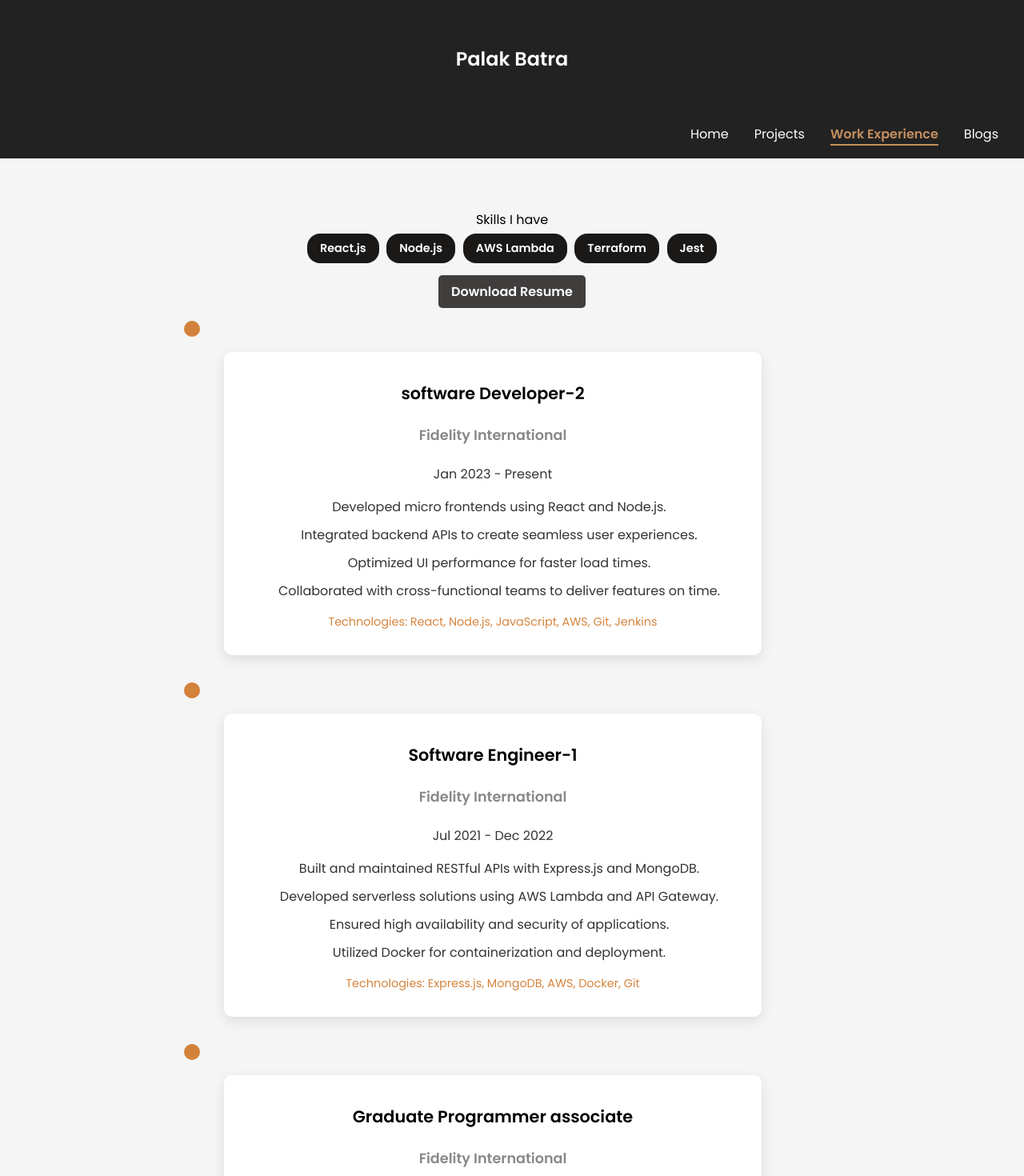
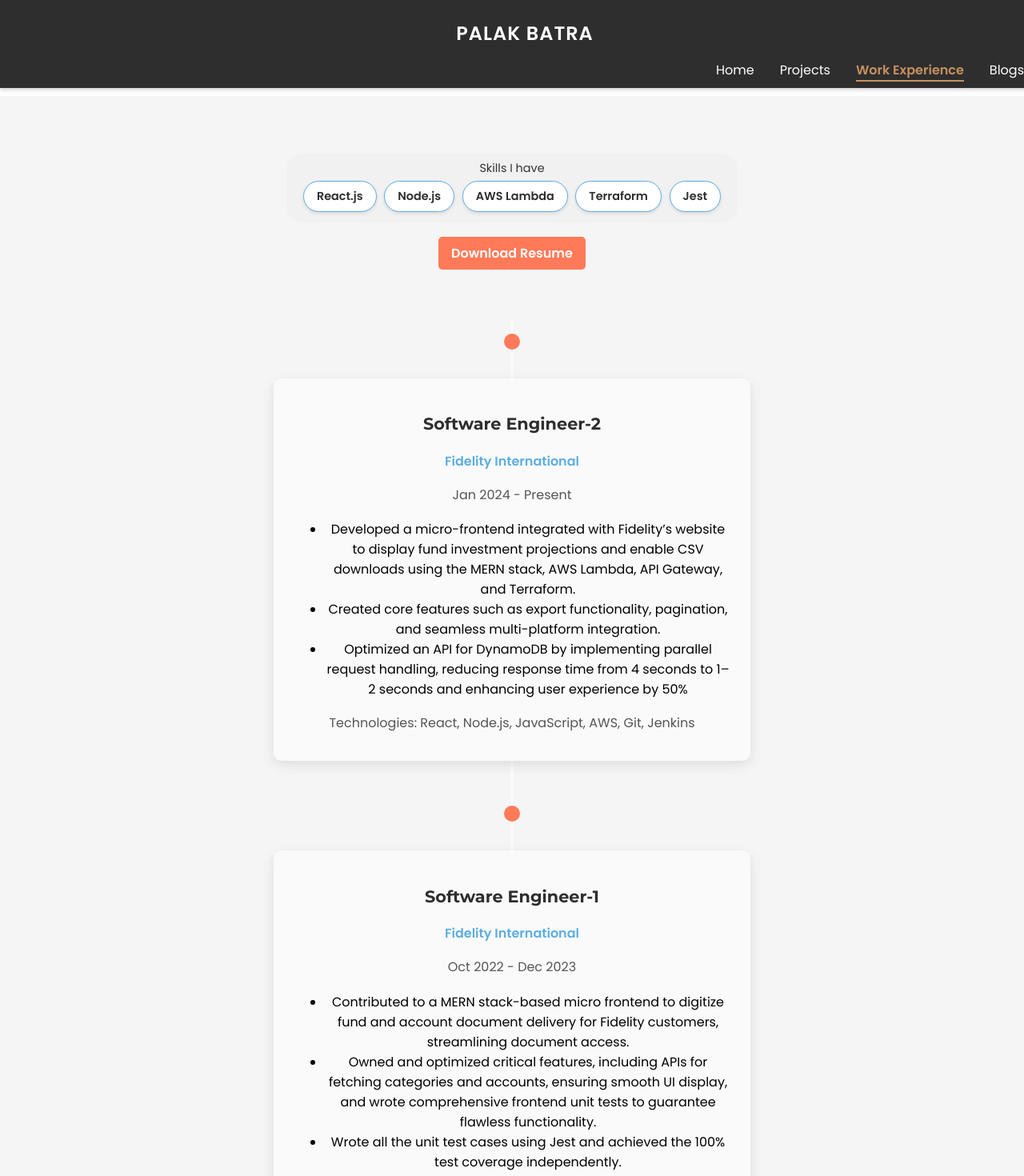
Before and after one commit to palakbatra1999/PalakBatraPortfolio, a React (Create React App) app: page /Workexperience in a window 1280 px wide. Shown: the top 1470 px of the page at 80% size. Built offline with nearby package versions, Linux system fonts and the light colour scheme.

Commit message:
new commit

```diff
--- a/src/Components/BlogBody.jsx
+++ b/src/Components/BlogBody.jsx
@@ -5,6 +5,11 @@ import '../style/style.css';
 const BlogBody = () => {
   return (
    <>
+    <header class="headers">
+
+        <img class="img" src="/img/Blog-cover.svg" />
+    </header>
+    <br />
     <section class=" section ow container container-center">
         <h1>How to deploy your MERN project for free using Render.</h1>
         <p>
--- a/src/Components/Body.jsx
+++ b/src/Components/Body.jsx
@@ -4,7 +4,7 @@ import '../style/style.css';
 const Body = () => {
   return (
     <>
-    <section class="section container container-center">
+    <section class="section container container-center about-me">
         <h1>About me : </h1>
         <p>
             I'm a 2021 B-Tech graduate, currently working in Fidelity International as <b>Sofware Engineer-2 </b> and an <b><a href="https://www.credly.com/badges/b259c09e-8575-44a0-a4a9-34e161522130?source=linked_in_profile">AWS certified cloud practitioner.</a></b>
--- a/src/Components/Footer.jsx
+++ b/src/Components/Footer.jsx
@@ -5,7 +5,7 @@ const Footer = () => {
   return (
     <>
     <footer class="footer">
-        <div class="footer-header">Get in Touch</div>
+    <p>© 2024 Palak Batra. All Rights Reserved.</p>
         <ul class="social-links ">
             <li class="list-item-inline">
                 <a class="link" href="https://github.com/palakbatra1999">
--- a/src/Components/Header.jsx
+++ b/src/Components/Header.jsx
@@ -5,7 +5,7 @@ import "../style/style.css";
 const Header = () => {
   return (
     <>
-      <header class="intro ">
+      <header class="intro">
         <div class="intro-text">
           <h1 class="intro-heading">
             Hi!
--- a/src/Components/ProjectsBody.jsx
+++ b/src/Components/ProjectsBody.jsx
@@ -4,6 +4,11 @@ import '../style/style.css';
 const ProjectsBody = () => {
   return (
     <>
+
+<header class="headers">
+        <img alt="" class="img" src="/img/code.svg" />
+        <img alt="" class="img" src="/img/static_assets_rpm6.svg" />
+    </header>
 
 <section class=" section container ow container-center">
         <h1>Expense Manager</h1>
--- a/src/Components/Workex.jsx
+++ b/src/Components/Workex.jsx
@@ -31,8 +31,9 @@ const Workex = () => {
   <Navigation/>
 
   <section id="work-experience" class="work-experience">
-  <div>Skills I have </div>
-  <div>
+
+  <div className="skill-tag">
+  <div >Skills I have </div>
   <div className="tech-chips">
   <span className="chip">React.js</span>
   <span className="chip">Node.js</span>
@@ -60,14 +61,16 @@ const Workex = () => {
     <div class="timeline-item ">
       <div class="timeline-dot"></div>
       <div class="timeline-content section ">
-        <h3>software Developer-2</h3>
+        <h3>Software Engineer-2</h3>
         <h4>Fidelity International</h4>
-        <p class="duration">Jan 2023 - Present</p>
+        <p class="duration">Jan 2024 - Present</p>
         <ul>
-          <li>Developed micro frontends using React and Node.js.</li>
-          <li>Integrated backend APIs to create seamless user experiences.</li>
-          <li>Optimized UI performance for faster load times.</li>
-          <li>Collaborated with cross-functional teams to deliver features on time.</li>
+          <li>Developed a micro-frontend integrated with Fidelity’s website to display fund investment projections and enable
+          CSV downloads using the MERN stack, AWS Lambda, API Gateway, and Terraform.</li>
+          <li> Created core features such as export functionality, pagination, and seamless multi-platform integration.</li>
+          <li>Optimized an API for DynamoDB by implementing parallel request handling, reducing response time from 4
+          seconds to 1–2 seconds and enhancing user experience by 50%</li>
+
         </ul>
         <p class="tech">Technologies: React, Node.js, JavaScript, AWS, Git, Jenkins</p>
       </div>
@@ -79,28 +82,31 @@ const Workex = () => {
       <div class="timeline-content section ">
         <h3>Software Engineer-1</h3>
         <h4>Fidelity International</h4>
-        <p class="duration">Jul 2021 - Dec 2022</p>
+        <p class="duration">Oct 2022 - Dec 2023</p>
         <ul>
-          <li>Built and maintained RESTful APIs with Express.js and MongoDB.</li>
-          <li>Developed serverless solutions using AWS Lambda and API Gateway.</li>
-          <li>Ensured high availability and security of applications.</li>
-          <li>Utilized Docker for containerization and deployment.</li>
+          <li>Contributed to a MERN stack-based micro frontend to digitize fund and account document delivery for Fidelity
+          customers, streamlining document access.</li>
+          <li> Owned and optimized critical features, including APIs for fetching categories and accounts, ensuring smooth UI
+          display, and wrote comprehensive frontend unit tests to guarantee flawless functionality.</li>
+          <li>Wrote all the unit test cases using Jest and achieved the 100% test coverage independently.</li>
         </ul>
-        <p class="tech">Technologies: Express.js, MongoDB, AWS, Docker, Git</p>
+        <p class="tech">Technologies: REact.JS, Node.JS Express.js, MongoDB, AWS, Docker, Git</p>
       </div>
     </div>
 
     <div class="timeline-item">
       <div class="timeline-dot"></div>
       <div class="timeline-content section">
-        <h3>Graduate Programmer associate</h3>
+        <h3>Graduate Programmer Associate</h3>
         <h4>Fidelity International</h4>
         <p class="duration">Jul 2021 - Dec 2022</p>
         <ul>
-          <li>Built and maintained RESTful APIs with Express.js and MongoDB.</li>
-          <li>Developed serverless solutions using AWS Lambda and API Gateway.</li>
-          <li>Ensured high availability and security of applications.</li>
-          <li>Utilized Docker for containerization and deployment.</li>
+            <li> Developed a multithreaded script to automate start/stop of 40 applications, reducing time from 1.5 hours to 5
+            minutes.</li>
+          <li> Developed a Python Django web app to detect discrepancies in Fidelity fund factsheets by comparing data from
+          Fidelity’s and Morningstar’s APIs, automatically flagging inconsistencies using Morningstar’s data.</li>
+          <li>Designed three intuitive screens presenting discrepancies in tabular, pie chart, and diagram formats, enhancing
+          data visualization for business users and significantly reducing manual effort.</li>
         </ul>
         <p class="tech">Technologies: Express.js, MongoDB, AWS, Docker, Git</p>
       </div>
--- a/src/style/style.css
+++ b/src/style/style.css
@@ -1,16 +1,31 @@
 @import url("https://fonts.googleapis.com/css2?family=Montserrat:wght@400;700&family=Poppins:wght@400;600&display=swap");
 
 :root {
-  --primary-color: rgb(34, 34, 34);
-  --off-white-color: rgba(239, 170, 109, 0.795);
+  --primary-color: #2E2E2E;
+  --accent-color: #FF7A59;
+  --highlight-color: #5DADE2;
+  --light-gray: #FAFAFA;
 }
+
 
 html,body {
   font-family: "Poppins", sans-serif;
   height: 100%;
   margin: 0;
   display: flex;
-  flex-direction: column;
+  flex-direction: column;padding-top: 60px;
+}
+
+h1, h2, h3 {
+  font-family: "Montserrat", sans-serif;
+  color: var(--primary-color);
+  font-weight: bold;
+}
+
+p {
+  font-family: "Poppins", sans-serif;
+  color: #555;
+  line-height: 1.8;
 }
 
 .App{
@@ -25,6 +40,11 @@ html,body {
 
 .main-content{
   flex:1;
+}
+
+.headers{
+  text-align: center;
+  margin-top: 10px;
 }
 
 
@@ -91,26 +111,47 @@ button {
   font-weight: bold;
 }
 
-/* navigation */
 .navigation {
   background-color: var(--primary-color);
-  padding: 0.5rem 1rem 0rem;
-  /* display: flex; */
-  /* position: fixed; */
+  padding: 0.5rem 1rem;
+  box-shadow: 0px 2px 5px rgba(0, 0, 0, 0.2);
+  position: fixed; /* Fix the navigation bar at the top */
+  top: 0; /* Position at the very top */
+  left: 0;
+  width: 100%; /* Full-width */
+  z-index: 1000; /* Ensure it's on top of other elements */
+}
+#nav-name {
+  font-family: 'Poppins', sans-serif; /* Choose a clean, modern font */
+  font-size: 1.5rem; /* Slightly smaller font size */
+  font-weight: 600; /* Semi-bold weight */
+  letter-spacing: 1px; /* Spacing between letters */
+  color: var(--accent-color); /* A color that complements the theme */
+  padding: 1rem; /* Add more padding around the text */
+  text-transform: uppercase; /* Optional: Make it all caps */
+
 }
 
-#nav-name {
-  font-size: x-large;
-  font-weight: bold;
-  padding: 3rem 2rem;
+#nav-name:hover{
+  color: var(--accent-color);
+  transform: scale(1.05);
+  transition: all 0.3s ease;
 }
 
 .nav-items {
   text-align: right;
+  margin: 0;
+  padding: 0;
 }
 
 nav a {
   color: white;
+  transition: color 0.3s ease;
+}
+
+nav a:hover {
+  color: var(--accent-color);
+  border-bottom: 2px solid var(--accent-color);
 }
 
 .link-active {
@@ -123,7 +164,28 @@ nav a {
 .header {
   margin-bottom: 2rem;
 }
+
+.skill-tag {
+  display: inline-block;
+  padding: 0.5rem 1rem;
+  margin: 0.5rem;
+  background: #f1f1f1;
+  border-radius: 20px;
+  font-size: 0.9rem;
+  font-weight: 500;
+  color: #333;
+  transition: background-color 0.3s;
+}
+
+.skill-tag:hover {
+  background: #ff7043;
+  color: white;
+}
+
 .intro {
+  background: linear-gradient(135deg, #f9f9f9, #e8e8e8);
+  padding: 4rem 1rem;
+  text-align: center; /* Center align the text */
   justify-content: space-evenly;
   padding: 2rem;
   display: flex;
@@ -132,6 +194,34 @@ nav a {
   margin: auto;
   background-color: rgba(156, 153, 154, 0.13);
   color: var(--primary-color);
+}
+
+.about-me h2 {
+  font-size: 2rem;
+  font-weight: 700;
+  color: var(--primary-color);
+  text-align: center;
+  margin-bottom: 1rem;
+}
+
+.about-me p {
+  font-size: 1rem;
+  line-height: 1.8;
+  color: #333;
+  text-align: justify;
+  margin: 0 auto;
+  max-width: 800px;
+}
+
+
+.into h1 {
+  font-size: 2.5rem;
+  color: var(--primary-color);
+}
+
+.into p {
+  color: #555;
+  font-size: 1.1rem;
 }
 
 @media screen and (max-width: 500px) {
@@ -144,21 +234,21 @@ nav a {
   display: inline-block;
   padding: 0.5rem 1rem;
   margin-top: 10px;
-  background-color: rgba(18, 15, 15, 0.795);
+  background-color: var(--accent-color);
   color: white;
   border-radius: 5px;
   font-size: 1rem;
   font-weight: bold;
   text-decoration: none;
-  transition: background-color 0.3s ease;
-}
-
-.resume-button:hover {
-  background-color: rgba(239, 170, 109, 0.795);
-  cursor: pointer;
+  transition: box-shadow 0.3s, transform 0.2s;
 }
 
 
+
+.resume-button:hover {
+  box-shadow: 0px 4px 10px rgba(0, 0, 0, 0.2);
+  transform: scale(1.05);
+}
 
 .intro-heading {
 }
@@ -172,20 +262,19 @@ nav a {
 .section {
   text-align: center;
   padding: 2rem;
-  margin-top: 15px;
-  margin-bottom: 10px;
+  margin: 2rem auto;
+  max-width: 800px;
   border-radius: 1rem;
-  max-width: 80%; /* Sets the maximum width the section can take */
-  width: 1000px; /* Sets a fixed width */
   overflow-wrap: break-word; /* Ensures words break to fit inside the box */
   white-space: normal; /* Allows content to wrap */
   transition: transform 0.6s;
+
 }
 
 
 
 .ow {
-  background-color: var(--off-white-color);
+  background-color: rgba(230, 175, 127, 0.795);
 }
 .section:hover{
    transform: scale(1.1);
@@ -200,12 +289,15 @@ nav a {
   display: inline-block;
   padding: 0.5rem 1rem;
   margin: 0.3rem;
-  background-color: #1a1918;
-  color: white;
-  border-radius: 1rem;
+  background-color: #FFF;
+  color: var(--primary-color);
+  border: 1px solid var(--highlight-color);
+  border-radius: 1.5rem;
   font-size: 0.9rem;
   font-weight: bold;
+  box-shadow: 0px 2px 4px rgba(0, 0, 0, 0.1);
 }
+
 
 
 
@@ -231,81 +323,109 @@ nav a {
 /* Timeline Container */
 .timeline {
   position: relative;
-  max-width: 800px;
-  margin: auto;
+  max-width: 100%;
+  margin: 4rem auto; /* Space it from other sections */
   padding: 1rem 0;
+}
+
+.timeline::before {
+  content: '';
+  position: absolute;
+  top: 0;
+  left: 50%;
+  width: 4px;
+  height: 100%;
+  background: var(--light-gray); /* Light gray for the timeline line */
+  transform: translateX(-50%);
+}
+
+/* Timeline Dot */
+.timeline-dot {
+  width: 20px;
+  height: 20px;
+  background-color: var(--accent-color);
+  border-radius: 50%;
+  position: absolute;
+  left: calc(50% - 10px);
+  top: 0;
+  transition: all 0.3s ease-in-out;
+  z-index: 10;
 }
 
 /* Timeline Item */
 .timeline-item {
   position: relative;
+  display: flex;
+  justify-content: space-between;
+  align-items: flex-start;
   padding: 1.5rem 0;
-  display: flex;
-  align-items: flex-start;
-  animation: slideInLeft 1s ease-out;
+  width: 100%;
+  animation: fadeInUp 0.8s ease-in-out;
 }
 
-.timeline-dot {
-  width: 20px;
-  height: 20px;
-  background-color: rgba(202, 100, 11, 0.795);
-  border-radius: 50%;
-  position: absolute;
-  left: -10px;
-  top: 0;
-  transition: all 0.3s ease-in-out;
+.timeline-item.left {
+  text-align: right;
+  flex-direction: row-reverse;
+}
+
+.timeline-item.right {
+  text-align: left;
 }
 
 .timeline-content {
-  margin-left: 40px;
-  background: #fff;
-  padding: 1rem;
+  background: var(--light-gray);
+  padding: 1.5rem;
+  width: 45%;
   border-radius: 10px;
   box-shadow: 0 5px 15px rgba(0, 0, 0, 0.1);
-  opacity: 0;
-  transform: translateY(20px);
-  animation: fadeInUp 0.8s forwards 0.2s;
+  position: relative;
+  transition: transform 0.3s ease;
 }
 
-
+.timeline-content:hover {
+  transform: scale(1.03);
+  box-shadow: 0 8px 20px rgba(0, 0, 0, 0.15);
+}
 
 .timeline-content h3 {
+  font-family: "Montserrat", sans-serif;
   font-size: 1.3rem;
-  font-weight: bold;
+  color: var(--primary-color);
+  margin-bottom: 0.5rem;
 }
 
 .timeline-content h4 {
-  font-size: 1.1rem;
-  color: #888;
+  font-size: 1rem;
+  color: var(--highlight-color);
+  margin-bottom: 0.5rem;
 }
 
-.timeline-content .duration {
-  color: rgba(0, 0, 0, 0.795);
+.timeline-content p {
+  color: #555;
   font-size: 1rem;
-  margin: 10px 0;
+  margin-bottom: 0.5rem;
 }
 
-.timeline-content ul {
-  list-style: none;
-  padding-left: 1rem;
+.timeline-content .tech-stack {
+  color: var(--accent-color);
+  font-size: 0.9rem;
+  margin-top: 0.5rem;
 }
 
-.timeline-content ul li {
-  font-size: 1rem;
-  color: #333;
-  margin-bottom: 10px;
+/* Alternate Positioning */
+.timeline-item.left .timeline-content {
+  margin-right: 55%;
 }
 
-.timeline-content .tech {
-  font-size: 0.9rem;
-  color: rgba(202, 100, 11, 0.795);
-  margin-top: 10px;
+.timeline-item.right .timeline-content {
+  margin-left: 55%;
 }
 
 .timeline-item:hover .timeline-dot {
-  background-color: rgba(0, 0, 0, 0.795);
+  background-color: var(--highlight-color);
 }
 
+/* Keyframes */
 @keyframes fadeInUp {
   0% {
     opacity: 0;
@@ -316,6 +436,7 @@ nav a {
     transform: translateY(0);
   }
 }
+
 
 @keyframes slideInLeft {
   0% {
@@ -334,9 +455,23 @@ nav a {
 .footer {
   background-color: var(--primary-color);
   text-align: center;
-  padding: 10px 0;
+
   color: white;
   width: 100%;
+  background-color: var(--primary-color);
+  color: white;
+  padding: 1.5rem 0;
+  font-size: 0.9rem;
+}
+.footer a:hover {
+  color: white;
+}
+
+
+.footer a {
+  color: var(--accent-color);
+  text-decoration: none;
+  transition: color 0.3s;
 }
 .footer-header {
   font-weight: bold;
```
Also changed, not shown: 28 other files (tests, documents, lock files or other folders).
